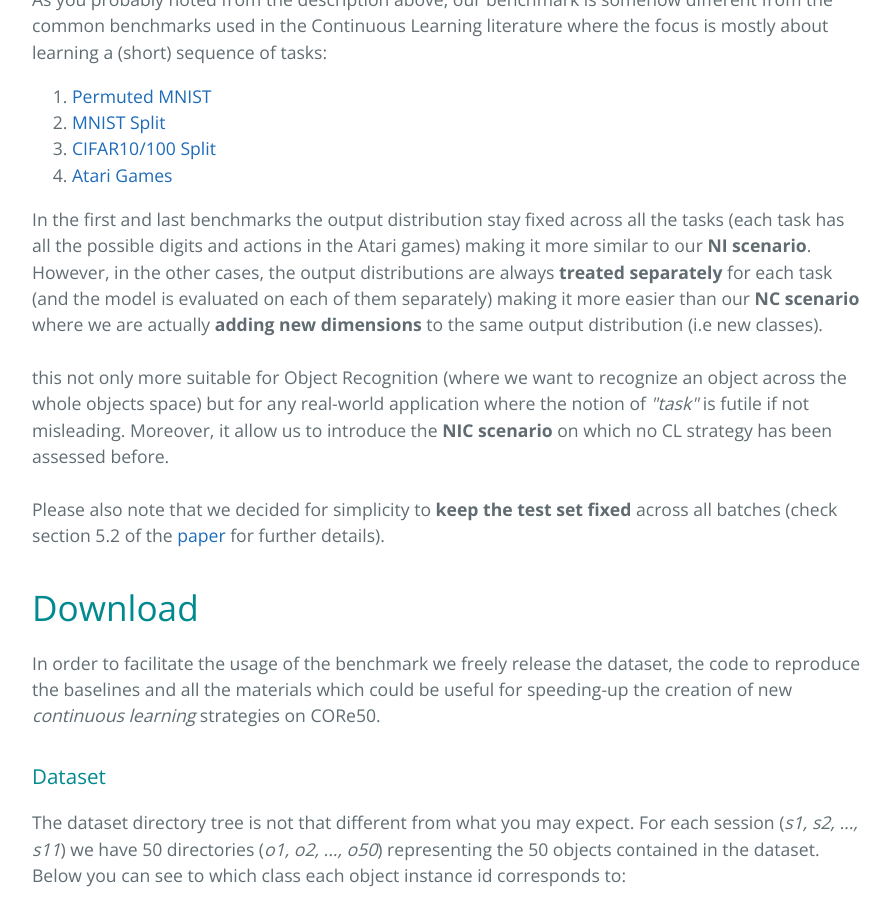
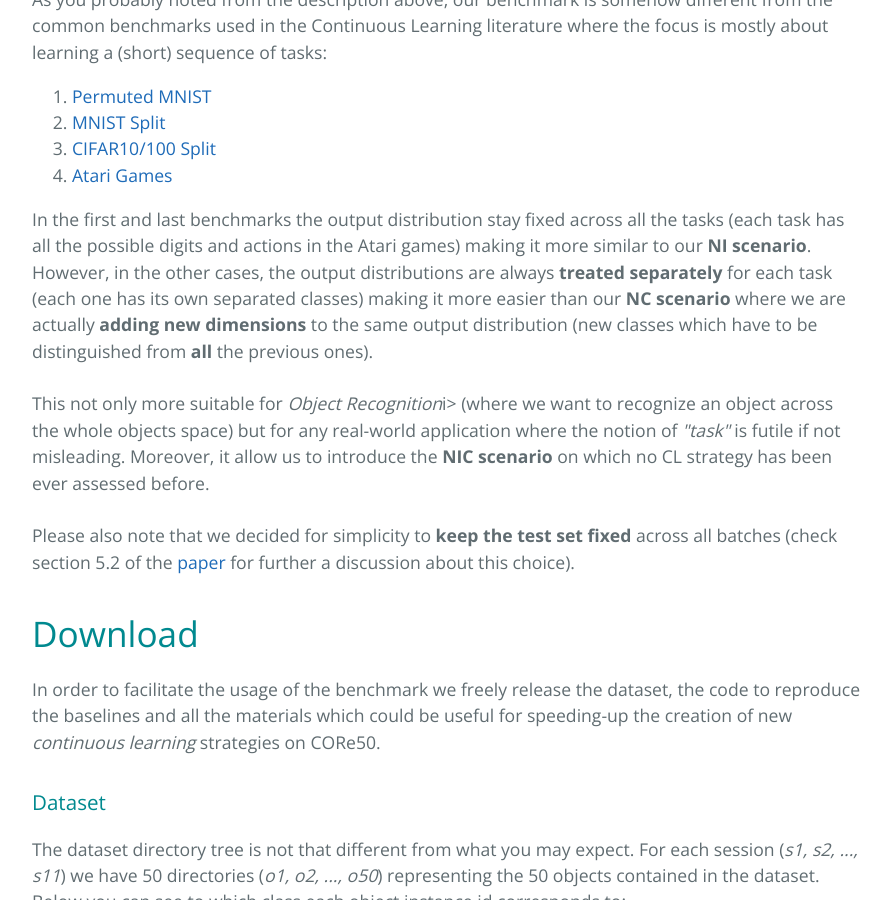
Before and after one commit to vlomonaco/core50, a Jekyll site: the page built from index.html, in a window 1280 px wide and 900 px high, scrolled down 4184 px. Shown: the whole window, without its empty margins (192-1083 px from the left). Built offline with Jekyll 4.4.1, drawn with Linux system fonts in a browser that asks for light colours; the list of posts is cut into pages by our own code.

Commit message:
fix for jekyll mods

```diff
--- a/index.html
+++ b/index.html
@@ -67,11 +67,11 @@
 </ol>
 
 In the first and last benchmarks the output distribution stay fixed across all the tasks (each task has all the possible digits and actions in the Atari games) making it more similar to our <strong>NI scenario</strong>. <br>
-However, in the other cases, the output distributions are always <strong>treated separately</strong> for each task (and the model is evaluated on each of them separately) making it more easier than our <strong>NC scenario</strong> where we are actually <strong>adding new dimensions</strong> to the same output distribution (i.e new classes).<br><br>
+However, in the other cases, the output distributions are always <strong>treated separately</strong> for each task (each one has its own separated classes) making it more easier than our <strong>NC scenario</strong> where we are actually <strong>adding new dimensions</strong> to the same output distribution (new classes which have to be distinguished from <strong>all</strong> the previous ones).<br><br>
 
-this not only more suitable for Object Recognition (where we want to recognize an object across the whole objects space) but for any real-world application where the notion of <i>"task"</i> is futile if not misleading. Moreover, it allow us to introduce the <strong>NIC scenario</strong> on which no CL strategy has been assessed before.<br><br>
+This not only more suitable for <i>Object Recognition</i>i> (where we want to recognize an object across the whole objects space) but for any real-world application where the notion of <i>"task"</i> is futile if not misleading. Moreover, it allow us to introduce the <strong>NIC scenario</strong> on which no CL strategy has been ever assessed before.<br><br>
 
-Please also note that we decided for simplicity to <strong>keep the test set fixed</strong> across all batches (check section 5.2 of the <a href="https://arxiv.org/abs/1705.03550" target="_blank">paper</a> for further details).
+Please also note that we decided for simplicity to <strong>keep the test set fixed</strong> across all batches (check section 5.2 of the <a href="https://arxiv.org/abs/1705.03550" target="_blank">paper</a> for further a discussion about this choice).
 </p>
 
 	<a name="download"></a>
```
